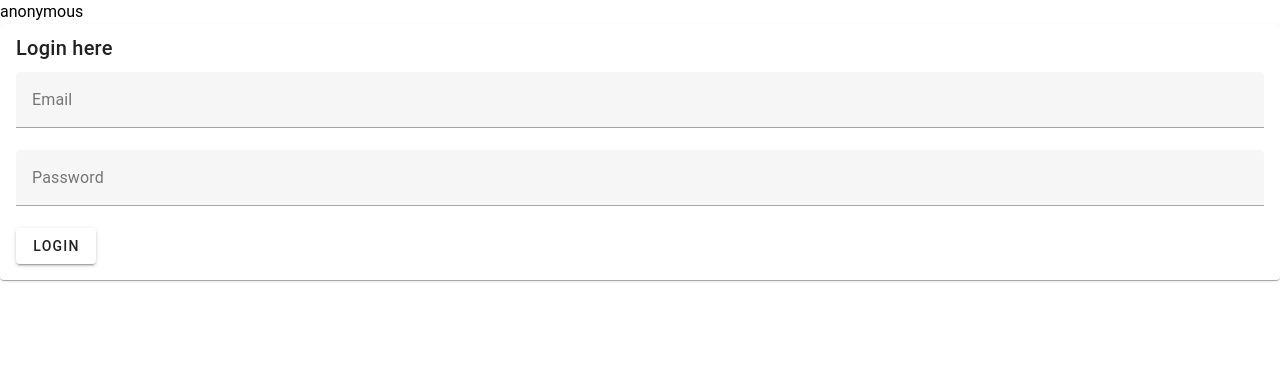
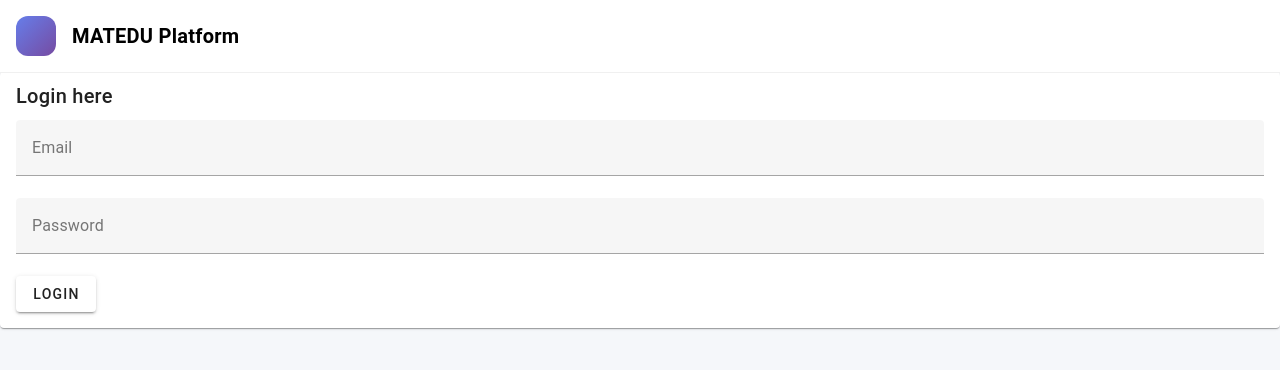
Before and after one commit to voinovVladyslav/masters-ui, a Vue app: page /login in a window 1280 px wide. Shown: the top 370 px of the page. Built offline with nearby package versions, Linux system fonts and the light colour scheme; the HTML template or start-up script is replaced by a standard one.

Commit message:
feat: update app layout with modern ui and user profile

```diff
--- a/src/App.vue
+++ b/src/App.vue
@@ -1,14 +1,132 @@
 <script setup lang="ts">
-import { RouterView } from 'vue-router'
+import { RouterView, useRouter } from 'vue-router'
 import { useAuthStore } from './stores/auth'
+
 const authStore = useAuthStore()
+const router = useRouter()
+
+const handleLogout = () => {
+    // TODO: Implement logout functionality
+    router.push({ name: 'login' })
+}
 </script>
 
 <template>
-    {{ authStore.user?.email || 'anonymous' }}
     <v-app>
-        <RouterView />
+        <v-app-bar color="white" elevation="0" class="app-bar-modern" height="72">
+            <v-container class="d-flex align-center pa-0" fluid>
+                <div class="d-flex align-center logo-section ml-4">
+                    <div class="logo-icon mr-4">
+                        <v-icon color="primary" size="28">mdi-school</v-icon>
+                    </div>
+                    <v-app-bar-title class="text-h6 font-weight-bold">
+                        MATEDU Platform
+                    </v-app-bar-title>
+                </div>
+                <v-spacer></v-spacer>
+                <v-spacer></v-spacer>
+                <div v-if="authStore.user" class="d-flex align-center header-actions">
+                    <v-menu>
+                        <template v-slot:activator="{ props }">
+                            <div v-bind="props" class="profile-section">
+                                <v-avatar size="36" class="mr-2">
+                                    <v-icon color="white" size="20">mdi-account</v-icon>
+                                </v-avatar>
+                                <div class="d-flex flex-column">
+                                    <span class="text-body-2 font-weight-medium">
+                                        {{ authStore.user.first_name }} {{ authStore.user.last_name }}
+                                    </span>
+                                    <span class="text-caption text-grey">
+                                        {{ authStore.user.role.charAt(0).toUpperCase() + authStore.user.role.slice(1) }}
+                                    </span>
+                                </div>
+                                <v-icon size="small" class="ml-2">mdi-chevron-down</v-icon>
+                            </div>
+                        </template>
+                        <v-list>
+                            <v-list-item @click="handleLogout">
+                                <template v-slot:prepend>
+                                    <v-icon>mdi-logout</v-icon>
+                                </template>
+                                <v-list-item-title>Logout</v-list-item-title>
+                            </v-list-item>
+                        </v-list>
+                    </v-menu>
+                </div>
+            </v-container>
+        </v-app-bar>
+        <v-main class="main-content">
+            <RouterView />
+        </v-main>
     </v-app>
 </template>
 
-<style scoped></style>
+<style scoped>
+.app-bar-modern {
+    border-bottom: 1px solid rgba(0, 0, 0, 0.06);
+    background: #ffffff !important;
+}
+
+.logo-section {
+    min-width: 200px;
+}
+
+.logo-icon {
+    width: 40px;
+    height: 40px;
+    border-radius: 12px;
+    background: linear-gradient(135deg, #667eea 0%, #764ba2 100%);
+    display: flex;
+    align-items: center;
+    justify-content: center;
+}
+
+.logo-icon :deep(.v-icon) {
+    color: white !important;
+}
+
+.search-section {
+    flex: 1;
+    max-width: 500px;
+    margin: 0 24px;
+}
+
+.search-field {
+    background: #f5f7fa;
+}
+
+.search-field :deep(.v-field) {
+    background: #f5f7fa;
+}
+
+.header-actions {
+    min-width: 300px;
+    justify-content: flex-end;
+}
+
+.action-btn {
+    margin-right: 8px;
+}
+
+.profile-section {
+    display: flex;
+    align-items: center;
+    cursor: pointer;
+    padding: 4px 12px;
+    border-radius: 12px;
+    transition: background 0.2s;
+}
+
+.profile-section:hover {
+    background: rgba(0, 0, 0, 0.04);
+}
+
+.profile-section .v-avatar {
+    background: linear-gradient(135deg, #667eea 0%, #764ba2 100%);
+}
+
+.main-content {
+    background: #f5f7fa;
+    min-height: calc(100vh - 72px);
+}
+</style>
```
